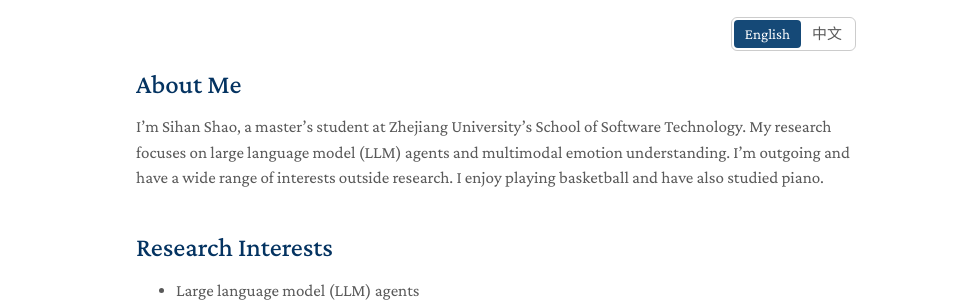
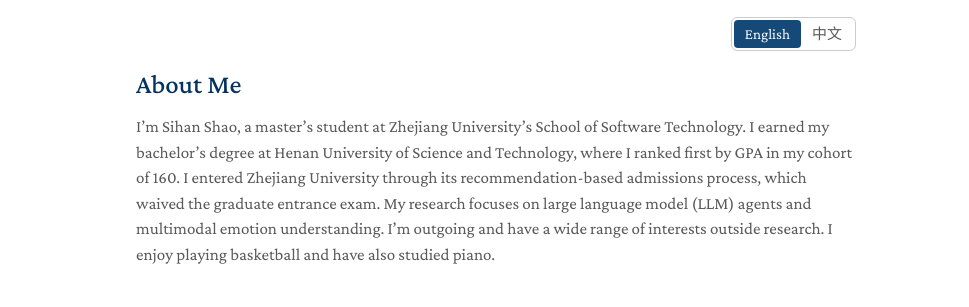
Before and after one commit to Xiaoshaoxinxing/xiaoshaoxinxing.github.io, a plain HTML site: page index.html in a window 1280 px wide. Shown: the top 307 px of the page, 311-1280 px from the left. Drawn offline with nearby package versions, Linux system fonts and the light colour scheme.

Commit message:
Add undergraduate GPA rank and graduate admission to biography

```diff
--- a/index.html
+++ b/index.html
@@ -43,7 +43,7 @@
       </header>
       <section aria-label="Academic profile" data-zh-aria-label="个人学术资料">
         <h2 id="about-me" data-zh="个人简介">About Me</h2>
-        <p data-zh="我是邵思瀚，目前在浙江大学软件学院攻读硕士学位，主要研究大语言模型智能体与多模态情感理解。生活中，我性格开朗，兴趣广泛，喜欢打篮球，也学过钢琴。">I’m Sihan Shao, a master’s student at Zhejiang University’s School of Software Technology. My research focuses on large language model (LLM) agents and multimodal emotion understanding. I’m outgoing and have a wide range of interests outside research. I enjoy playing basketball and have also studied piano.</p>
+        <p data-zh="我是邵思瀚，本科就读于河南科技大学，GPA 在同届 160 名学生中排名第一。随后，我通过推免进入浙江大学软件学院攻读硕士学位。目前，我主要研究大语言模型智能体与多模态情感理解。生活中，我性格开朗，兴趣广泛，喜欢打篮球，也学过钢琴。">I’m Sihan Shao, a master’s student at Zhejiang University’s School of Software Technology. I earned my bachelor’s degree at Henan University of Science and Technology, where I ranked first by GPA in my cohort of 160. I entered Zhejiang University through its recommendation-based admissions process, which waived the graduate entrance exam. My research focuses on large language model (LLM) agents and multimodal emotion understanding. I’m outgoing and have a wide range of interests outside research. I enjoy playing basketball and have also studied piano.</p>
 
         <h2 id="research-interests" data-zh="研究方向">Research Interests</h2>
         <ul>
```
Also changed, not shown: assets/fonts/wenkai/medium.woff2, assets/fonts/wenkai/regular.woff2.
